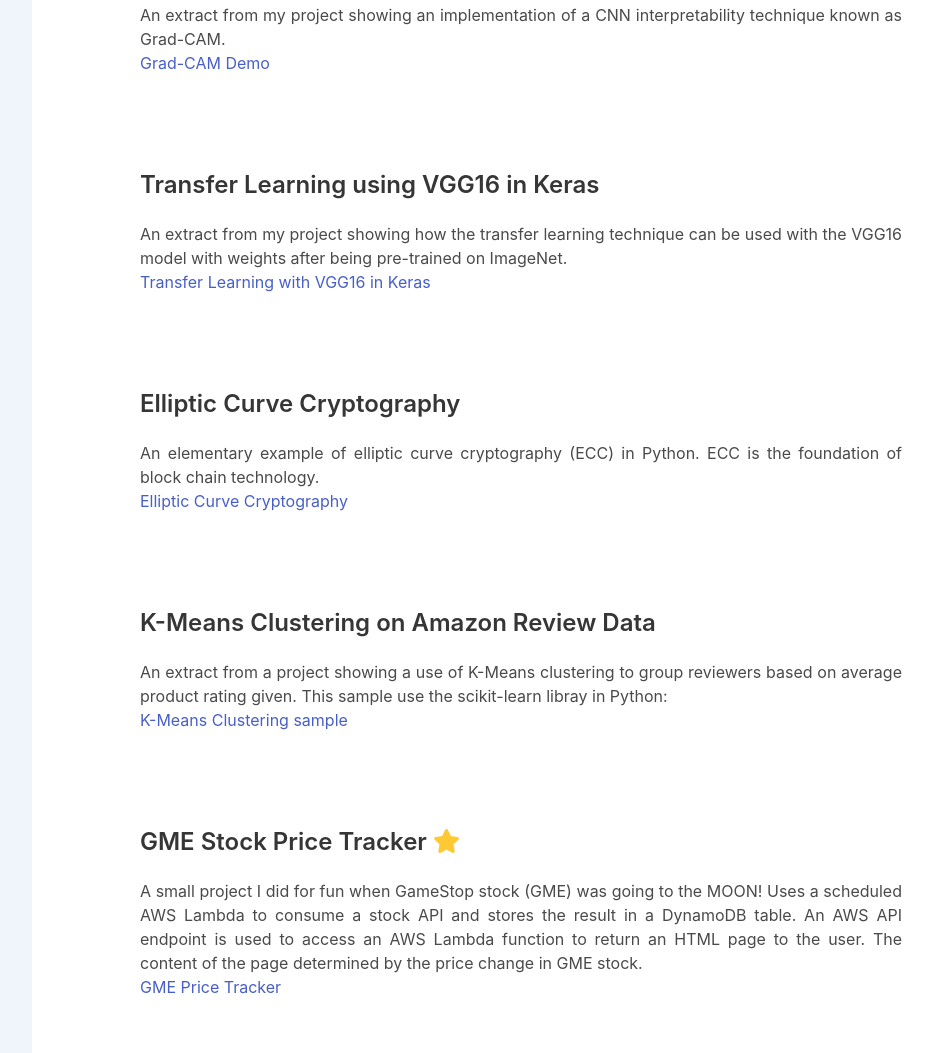
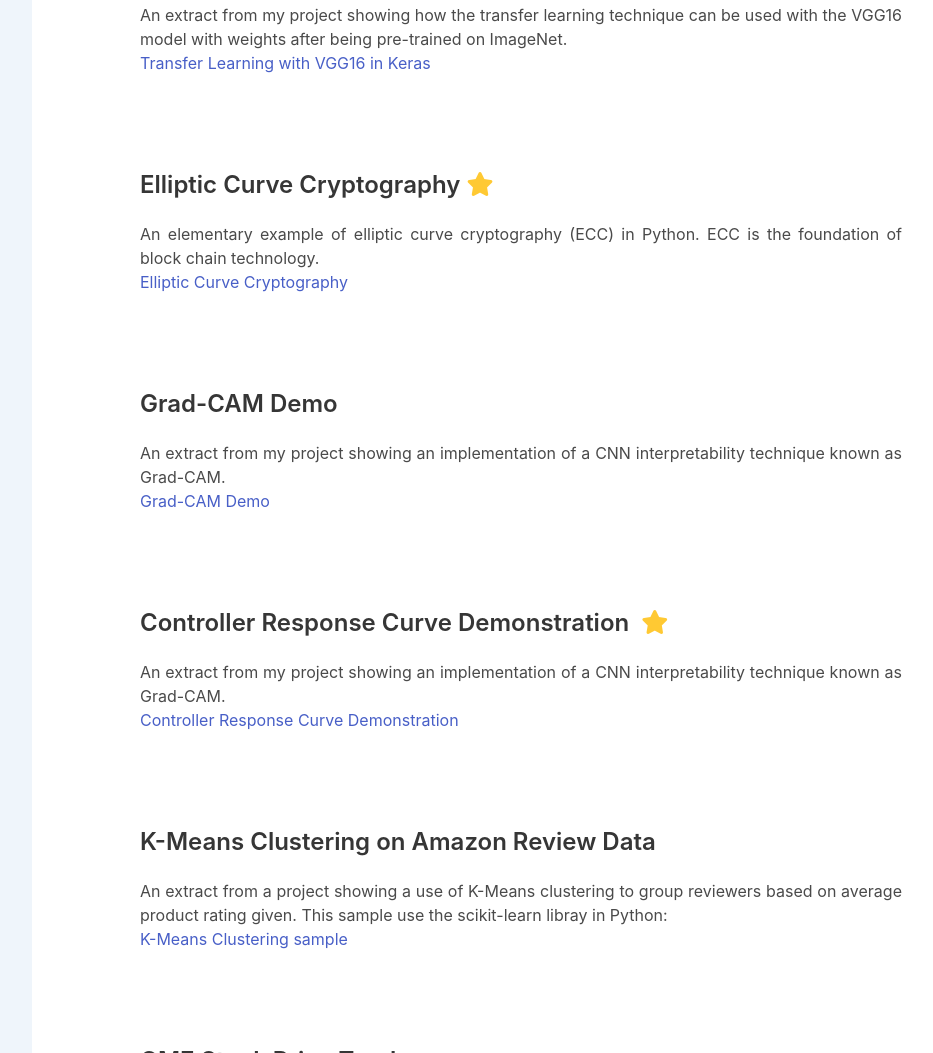
Before and after one commit to j-l-m/j-l-m.github.io, a plain HTML site: page index.html in a window 1280 px wide. Shown: the part 743-1796 px from the top of the page, without its empty margins (282-1215 px from the left). Drawn offline with nearby package versions, Linux system fonts and the light colour scheme.

Commit message:
added response curve project

```diff
--- a/index.html
+++ b/index.html
@@ -152,13 +152,6 @@
                 <p class="subtitle py-5"> Below is a short listing of some of the things I've worked on in my own time...</p>
 
                 <div class="section">
-                    <h4 class="title is-size-4">Grad-CAM Demo&nbsp<i style="color:#ffc933" class="fas fa-star"></i></h4>
-                    <p> An extract from my project showing an implementation of a CNN interpretability technique known as Grad-CAM.<br>
-                    <a class="redirect" href="https://github.com/j-l-m/Grad-CAM_demo/blob/master/gradcam_demo.ipynb">Grad-CAM Demo</a>
-                    </p>
-                </div>
-
-                <div class="section">
                     <h4 class="title is-size-4">Transfer Learning using VGG16 in Keras</h4>
                     <p> An extract from my project showing how the transfer learning technique can be used with the VGG16 model with weights after being pre-trained on ImageNet.<br>
                     <a  class="redirect" href="https://github.com/j-l-m/Keras_using_pretrained_VGG16/blob/master/vgg16_test.ipynb">Transfer Learning with VGG16 in Keras</a>
@@ -166,9 +159,23 @@
                 </div>
 
                 <div class="section">
-                    <h4 class="title is-size-4">Elliptic Curve Cryptography</h4>
+                    <h4 class="title is-size-4">Elliptic Curve Cryptography&nbsp<i style="color:#ffc933" class="fas fa-star"></i></h4>
                     <p> An elementary example of elliptic curve cryptography (ECC) in Python. ECC is the foundation of block chain technology.<br>
                     <a  class="redirect" href="https://j-l-m.github.io/ec_curve/">Elliptic Curve Cryptography</a>
+                    </p>
+                </div>
+
+                <div class="section">
+                    <h4 class="title is-size-4">Grad-CAM Demo</h4>
+                    <p> An extract from my project showing an implementation of a CNN interpretability technique known as Grad-CAM.<br>
+                    <a class="redirect" href="https://github.com/j-l-m/Grad-CAM_demo/blob/master/gradcam_demo.ipynb">Grad-CAM Demo</a>
+                    </p>
+                </div>
+
+                <div class="section">
+                    <h4 class="title is-size-4">Controller Response Curve Demonstration &nbsp;<i style="color:#ffc933" class="fas fa-star"></i></h4>
+                    <p> An extract from my project showing an implementation of a CNN interpretability technique known as Grad-CAM.<br>
+                    <a class="redirect" href="https://j-l-m.github.io/controller_response_curve_test">Controller Response Curve Demonstration</a>
                     </p>
                 </div>
 
@@ -180,7 +187,7 @@
                 </div>
 
                 <div class="section">
-                    <h4 class="title is-size-4">GME Stock Price Tracker&nbsp<i style="color:#ffc933" class="fas fa-star"></i></h4>
+                    <h4 class="title is-size-4">GME Stock Price Tracker</h4>
                     <p>A small project I did for fun when GameStop stock (GME) was going to the MOON! Uses a scheduled AWS Lambda to consume a stock API and stores the result in a DynamoDB table. An AWS API endpoint is used to access an AWS Lambda function to return an HTML page to the user. The content of the page determined by the price change in GME stock.<br>
                     <a  class="redirect" href="https://y4uxu1u0ff.execute-api.us-east-1.amazonaws.com/test/gme">GME Price Tracker</a>
                     </p>
```
